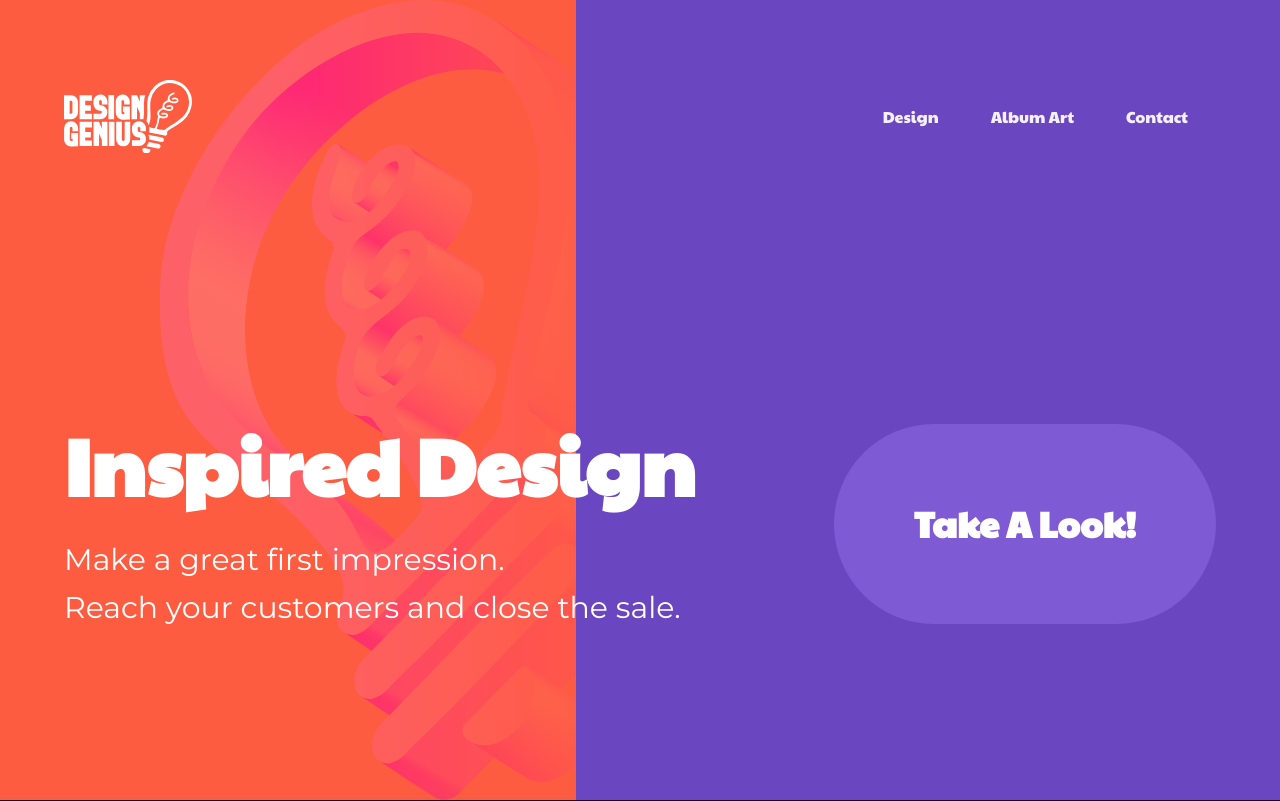
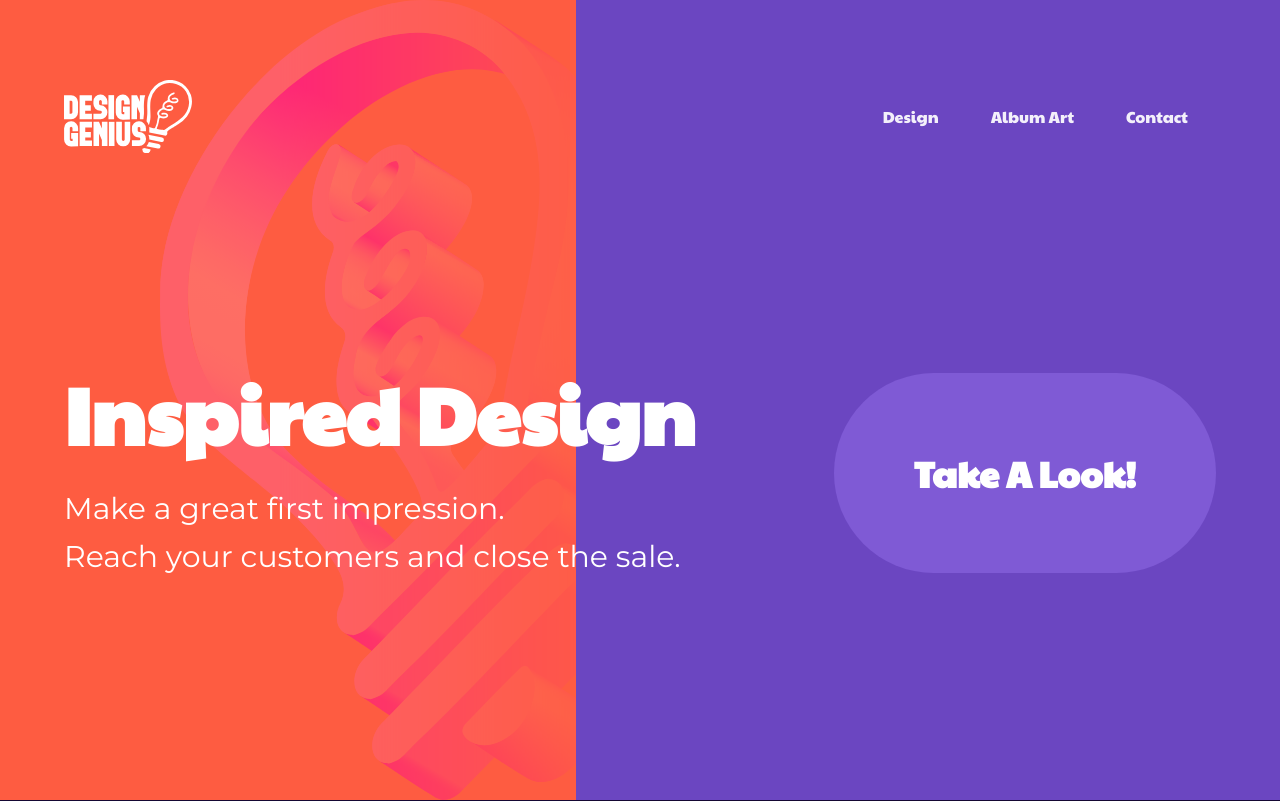
Before and after one commit to JeffMusgrave/designgenius-nextjs-2021, a Next.js app: page / in a window 1280 px wide. Shown: the top 801 px of the page. Built offline with nearby package versions, Linux system fonts and the light colour scheme.

Commit message:
changed vertical placement using flex-end/start etc instead of js

```diff
--- a/components/Hero/Hero.js
+++ b/components/Hero/Hero.js
@@ -10,7 +10,7 @@ export default function HeroComponent(props) {
   const size = useWindowSize();
   const pad = Math.max(0, (30 * (1000 - size.height)) / 1000);
   const { colorMode } = useColorMode();
-  const winH = size && size.height > 1000;
+  // const winH = size && size.height > 1000;
   // const winW = size && size.width > 350;
 
   return (
@@ -51,11 +51,11 @@ export default function HeroComponent(props) {
         <GridItem
           zIndex="3"
           size={size}
-          rowStart={{ base: "2", lg: winH ? "4" : "5" }}
-          rowEnd={{ base: "7", lg: winH ? "5" : "6" }}
+          rowStart={{ base: "2", lg: "4" }}
+          rowEnd={{ base: "7", lg: "6" }}
           colStart="1"
           colEnd="2"
-          alignSelf={{ base: "center", lg: "" }}
+          alignSelf={{ base: "center", lg: "flex-end", xl: "flex-start" }}
           w="inherit"
           {...props}
         >
```
